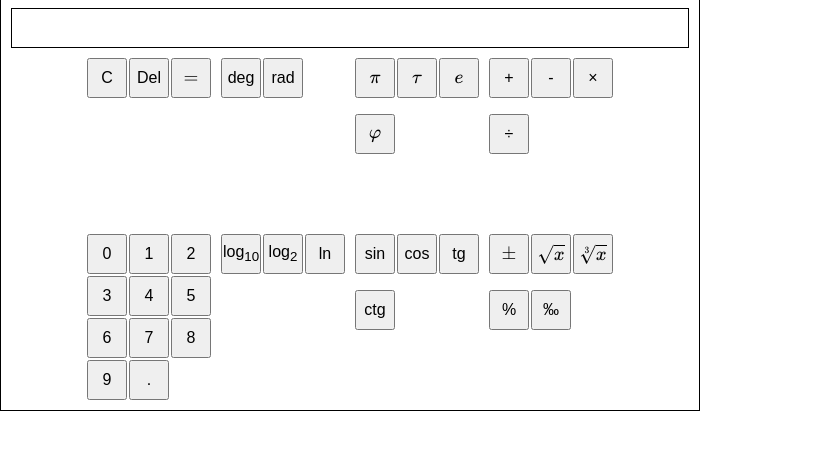
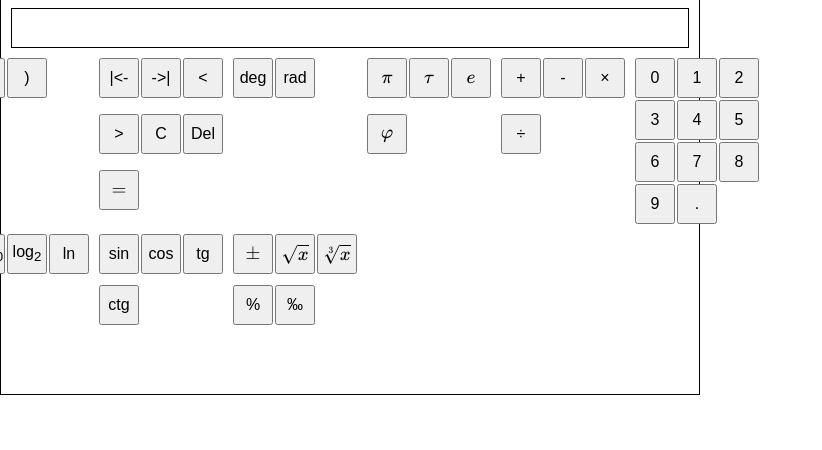
Before and after one commit to vladcheck/TOP-calculator-project, a plain HTML site: page index.html in a window 1280 px wide. Shown: the part 40-490 px from the top of the page, without its empty margins (0-822 px from the left). Drawn offline with nearby package versions, Linux system fonts and the light colour scheme.

Commit message:
Add brackets and cursor movement buttons

```diff
--- a/index.html
+++ b/index.html
@@ -13,7 +13,15 @@
     <section id="calculator">
       <div class="display"></div>
       <section class="buttons">
+        <div class="brackets">
+          <button>(</button>
+          <button>)</button>
+        </div>
         <div class="service">
+          <button class="beginning">|<-</button>
+          <button class="end">->|</button>
+          <button class="left"><</button>
+          <button class="right">></button>
           <button class="clear-all">C</button>
           <button class="backspace">Del</button>
           <button class="evaluate">\(=\)</button>
--- a/style.css
+++ b/style.css
@@ -24,7 +24,7 @@
 
 section.buttons {
   display: grid;
-  grid-template-columns: repeat(4, 1fr);
+  grid-template-columns: repeat(6, 1fr);
   grid-template-rows: repeat(2, 1fr);
   gap: 10px;
 }
```
